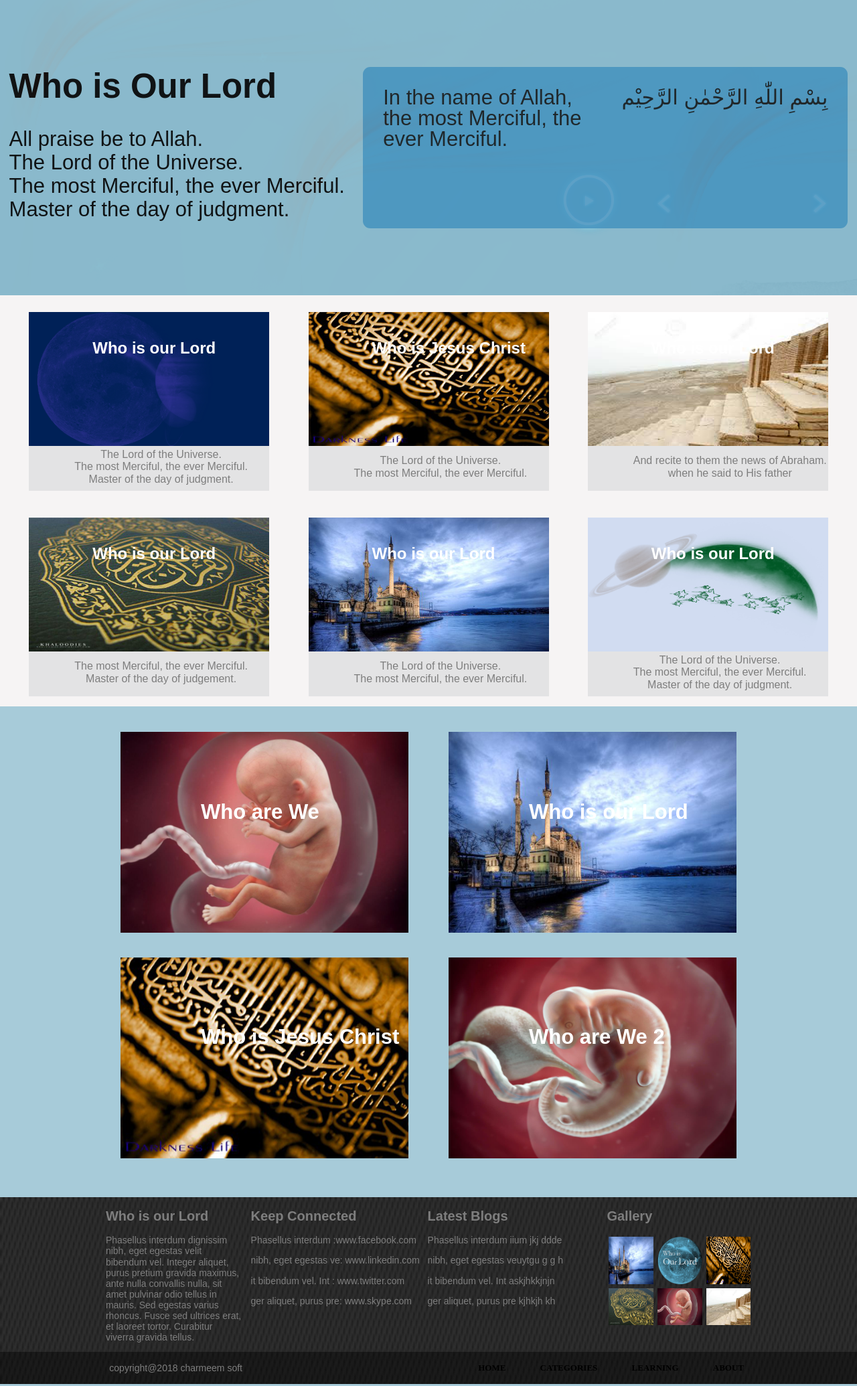
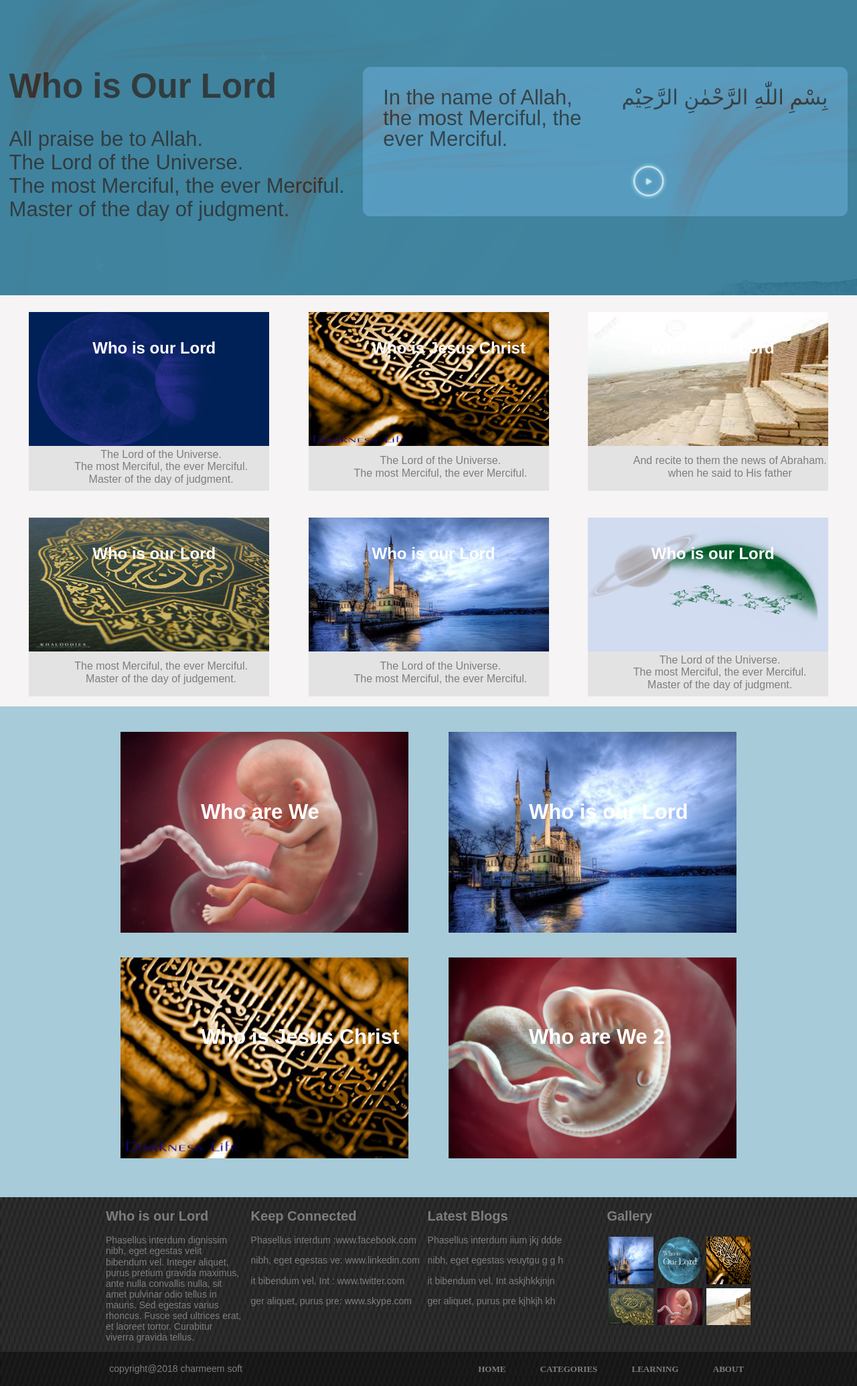
Before and after one commit to charmeem/wordpress, a PHP site: page /psd_to_html_/ in a window 1280 px wide. Shown: the part 190-2260 px from the top of the page at 67% size. Run offline with PHP 8.4, Linux system fonts and the light colour scheme.

Commit message:
my another theme wiol created in wordpress and page styling and index file moved and working

```diff
--- a/whoisourlord/index.php
+++ b/whoisourlord/index.php
@@ -29,22 +29,16 @@
 	    <h1><a href="http://localhost/psd_to_html_/whoisourlord/inner1.php"> Who is Our Lord</a></h1>
 		<p>All praise be to Allah. <br>The Lord of the Universe. <br>The most Merciful, the ever Merciful. <br>Master of the day of judgment.</p>
 	  </div>  <!--end heading -->
-		<div id ="player">
-
-			<!--
-			<a href = "#" >
-			    p
-			</a>
-			<a href = "#" >
-			    <img src="img/player_arrow.png" wsidth="65px" hseight="65px" alt="thumb1" />
-			</a>
-			-->
+	  <div id ="player">
 
 			<p>In the name of Allah, <br>the most Merciful, the <br> ever Merciful.</p>
 			<p>بِسْمِ اللّٰهِ الرَّحْمٰنِ الرَّحِيْم</p>
+			<a href = "#" >
+			    <img src="img/play_button.png" height="65" width="65" alt="play" />
+			</a>
 
 
-		</div> <!-- end player -->
+	  </div> <!-- end player -->
 	</div> <!-- end hero -->
 
 	<div id = "centre">
--- a/whoisourlord/style.css
+++ b/whoisourlord/style.css
@@ -397,19 +397,16 @@ padding-right:23px;
          col1-heading
          col2- player
  --------------------------------------------------------------*/
-
 #hero {
     display: -webkit-flex;
 	-webkit-flex-direction: row;
     -webkit-justify-content: space-around;
 	-woebkit-align-items: center;
     -webkit-flex-wrap: wrap;
-    background: url('./img/play_button.png') no-repeat 825px 245px,
-	            url('./img/player_arrow.png')  no-repeat 972px 280px,
-                #87b8cb;
-	opacity: 0.9;
+    background: #156686;
+	opacity: 0.7;
+	z-index:-1;
 }
-
 
 #hero #heading {
     margin: 100px 0 80px 0px;
@@ -424,24 +421,44 @@ padding-right:23px;
     line-height: 35px;
 }
 
+
+
 #hero #player {
 opacity:0.87;
     display:-webkit-flex;
     -webkit-justify-content: space-around;
+-wsebkit-flex-basis: 50%;
     margin:100px 0px 100px 0;
     background: #3c8ebd;
-    wdidth: 722px;
-    hdeight: 153px;
+    wsidth: 722px;
+    height: 223px;
     border-radius: 11px;
 
 }
 
 #hero #player p{
+-wdebkit-flex:1;
+-webkit-justify-content: space-evenly;
+-webkit-align-items:center;
 font-size: 31px;
 line-height: 31px;
 margin:30px 30px 30px 30px;
 }
-
+#hero #player a{
+-wsebkit-align-items:center;
+  -webkit-flex-grow: 1;
+  -webksit-flex-basis: 23%;
+  -webkit-flex: 1;
+}
+#hero #player img {
+diasplay:-webkit-flex;
+-webkit_align-items:center;
+hseight:100%;
+wsidth:100%;
+position:absolute;
+    margin-top:138px;
+	margin-left:-330px;
+}
 /*--------------------------------------------------------------
   Articles - Central portion
   Flexbox model: 3 columns same width
@@ -580,8 +597,7 @@ margin-top:20px;
  }
 
 #footer #wiol {
-    flex-basis: 16%;  /* keep p text size constraint */
-    -weubkit-align-items: center;
+    -webkit-flex-basis: 16%;  /* keep p text size constraint */
     margin-left:152px;
 }
 #footer #gallery{
@@ -612,13 +628,19 @@ margin-top:20px;
 
 #footer #gallery a {
     -webkit-flex-grow:1;
-    -webkit-flex-basis:23%;
+	-webkit-flex-basis:23%;
     margin:3px;
 }
 #footer #gallery img{
     height:100%;
     width:100%;
 }
+
+#gallery a:nth-child(-n+4){
+    hesight:28%;   /* reducing height of 1st row in the gallery */
+}
+
+
 
 /* Controlling margin on smaller screens */
 @media screen and (max-width:1140px) {
@@ -680,6 +702,7 @@ display : -webkit-flex;
  	 margin-left:20px;
 }
 
-#copyright ul li {
+#copyright ul li a {
     font: bold 13px oswald;
+	color: #7e7e7e;
 }
```
